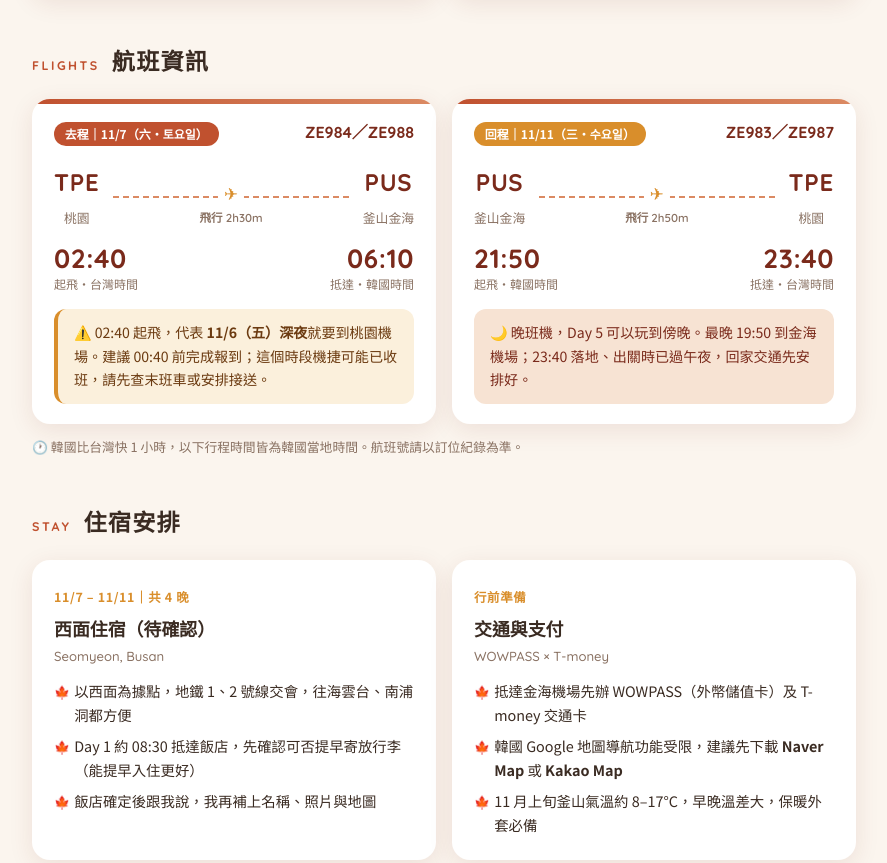
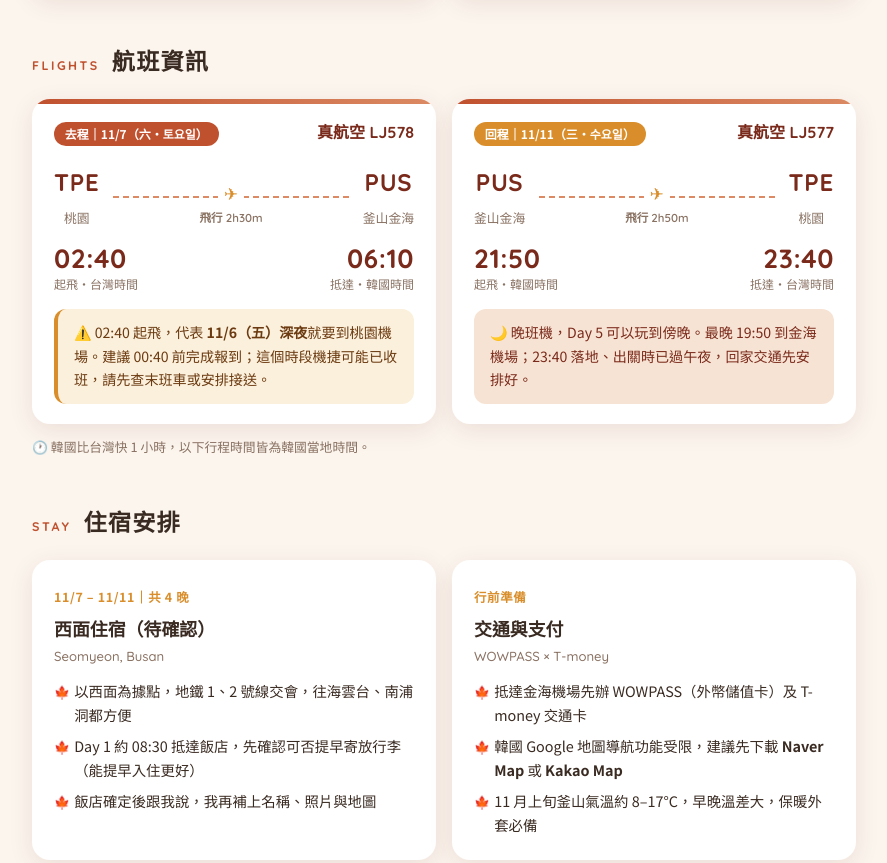
Before and after one commit to tacohsu/busan-trip, a plain HTML site: page index.html in a window 1280 px wide. Shown: the part 942-1805 px from the top of the page, without its empty margins (196-1083 px from the left). Drawn offline with Linux system fonts and the light colour scheme; no server answers.

Commit message:
Add files via upload

```diff
--- a/index.html
+++ b/index.html
@@ -297,7 +297,7 @@
   <div class="sec-head"><span class="en">Flights</span><h2>航班資訊</h2></div>
   <div class="flights">
     <div class="flight">
-      <span class="no">ZE984／ZE988</span>
+      <span class="no">真航空 LJ578</span>
       <span class="tag">去程｜11/7（六・토요일）</span>
       <div class="route">
         <div class="city"><b>TPE</b><span>桃園</span></div>
@@ -311,7 +311,7 @@
       <div class="flight-note warn">⚠️ 02:40 起飛，代表 <b>11/6（五）深夜</b>就要到桃園機場。建議 00:40 前完成報到；這個時段機捷可能已收班，請先查末班車或安排接送。</div>
     </div>
     <div class="flight">
-      <span class="no">ZE983／ZE987</span>
+      <span class="no">真航空 LJ577</span>
       <span class="tag" style="background:var(--coral)">回程｜11/11（三・수요일）</span>
       <div class="route">
         <div class="city"><b>PUS</b><span>釜山金海</span></div>
@@ -325,7 +325,7 @@
       <div class="flight-note">🌙 晚班機，Day 5 可以玩到傍晚。最晚 19:50 到金海機場；23:40 落地、出關時已過午夜，回家交通先安排好。</div>
     </div>
   </div>
-  <p class="tz-note">🕐 韓國比台灣快 1 小時，以下行程時間皆為韓國當地時間。航班號請以訂位紀錄為準。</p>
+  <p class="tz-note">🕐 韓國比台灣快 1 小時，以下行程時間皆為韓國當地時間。</p>
 </section>
 
 <!-- ===== 住宿 ===== -->
@@ -377,7 +377,7 @@
   <div class="day-body">
     <ul class="tl">
       <li><span class="time">11/6<br>深夜</span><span class="dot"></span><span class="act">抵達桃園機場報到（台灣時間，建議 00:40 前完成）</span></li>
-      <li class="star"><span class="time">06:10</span><span class="dot"></span><span class="act"><span class="hl">✈️ 抵達金海機場</span><div class="sub-list">02:40 桃園起飛，機上能睡約 2 小時，把握時間補眠</div></span></li>
+      <li class="star"><span class="time">06:10</span><span class="dot"></span><span class="act"><span class="hl">✈️ 抵達金海機場</span><div class="sub-list">LJ578 02:40 桃園起飛，機上能睡約 2 小時，把握時間補眠</div></span></li>
       <li><span class="time">06:30<br>07:40</span><span class="dot"></span><span class="act">入境、領行李，辦理 <b>WOWPASS</b> 與 <b>T-money</b></span></li>
       <li><span class="time">07:40</span><span class="dot"></span><span class="act">搭輕軌轉地鐵 2 號線前往西面（約 40–50 分鐘）</span></li>
       <li><span class="time">08:30</span><span class="dot"></span><span class="act">飯店寄放行李</span></li>
@@ -522,7 +522,7 @@
       <li><span class="time">17:00</span><span class="dot"></span><span class="act">西面吃最後一餐（想再吃一次豬肉湯飯就趁現在）</span></li>
       <li><span class="time">18:15</span><span class="dot"></span><span class="act">回飯店拿行李，搭地鐵轉輕軌前往金海機場<div class="sub-list">下班時段地鐵人多、拖行李較慢，不要晚於這個時間出發</div></span></li>
       <li><span class="time">19:30</span><span class="dot"></span><span class="act">抵達金海機場：報到、退稅、逛免稅店（最晚 19:50 到）</span></li>
-      <li class="star"><span class="time">21:50</span><span class="dot"></span><span class="act"><span class="hl">ZE983／ZE987 起飛返台 ✈️</span></span></li>
+      <li class="star"><span class="time">21:50</span><span class="dot"></span><span class="act"><span class="hl">LJ577 起飛返台 ✈️</span></span></li>
       <li><span class="time">23:40</span><span class="dot"></span><span class="act">抵達桃園（台灣時間），出關後回家</span></li>
     </ul>
     <div class="spots-title">當日亮點<span class="en">Highlights</span></div>
```
